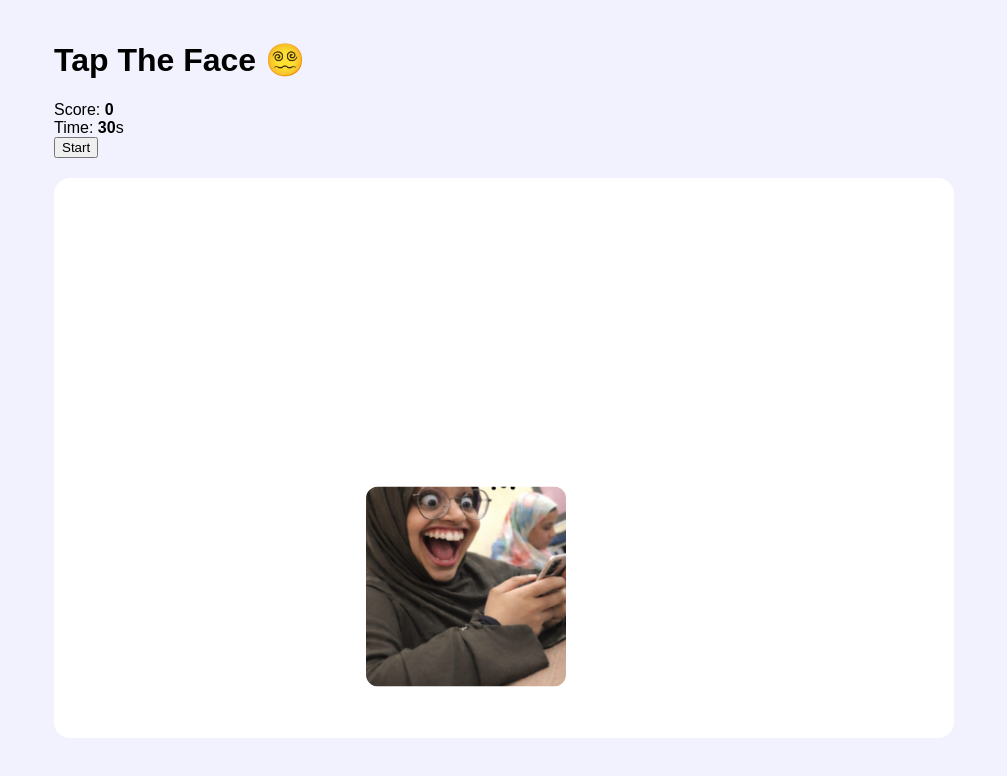
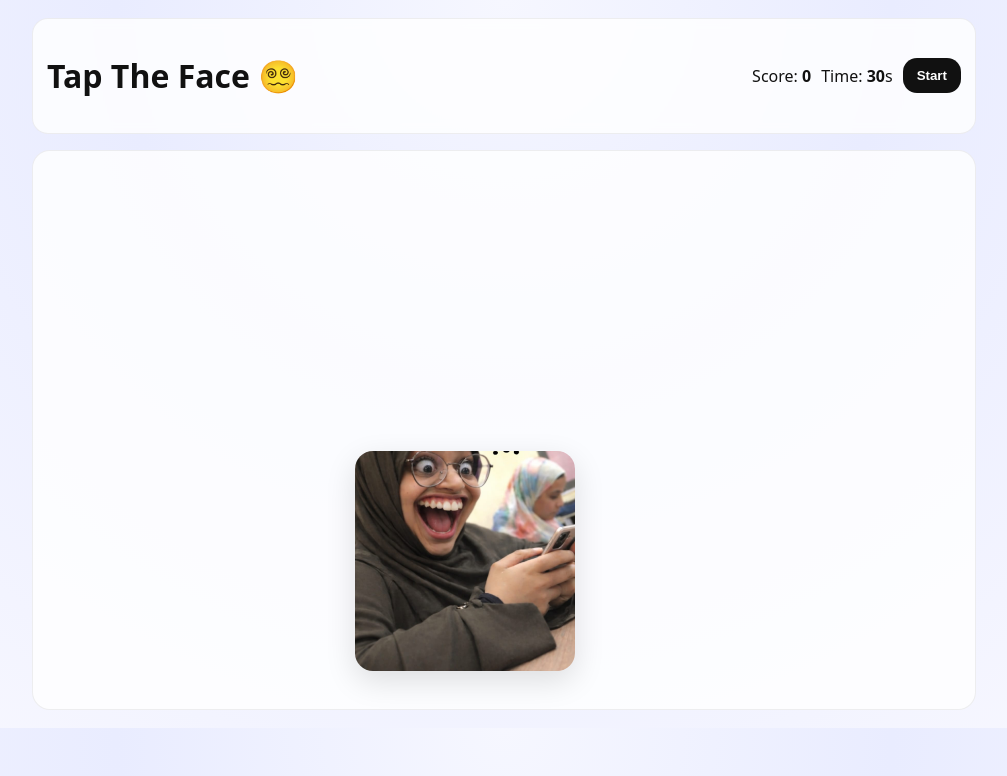
Before and after one commit to KaliBro-dev/tap_tap, a plain HTML site: page index.html in a window 1280 px wide. Shown: the whole page, without its empty margins (136-1143 px from the left). Drawn offline with Linux system fonts and the light colour scheme.

Commit message:
Revamp styles for improved layout and design

```diff
--- a/style.css
+++ b/style.css
@@ -1,34 +1,117 @@
+* { box-sizing: border-box; }
 body {
   margin: 0;
-  font-family: Arial, sans-serif;
-  background: #f2f2ff;
+  font-family: system-ui, -apple-system, Segoe UI, Roboto, Arial, sans-serif;
+  background: radial-gradient(circle at top, #f6f7ff, #e9ecff 40%, #f8f8ff);
+  color: #111;
 }
 
-.wrap {
-  max-width: 900px;
-  margin: auto;
-  padding: 20px;
+.wrap { max-width: 980px; margin: 0 auto; padding: 18px; }
+
+.top {
+  display: flex;
+  gap: 14px;
+  align-items: center;
+  justify-content: space-between;
+  flex-wrap: wrap;
+  background: #ffffffcc;
+  border: 1px solid #00000010;
+  border-radius: 16px;
+  padding: 14px 14px;
+  backdrop-filter: blur(6px);
 }
 
+.title h1 { margin: 0; font-size: 24px; }
+.title p  { margin: 4px 0 0; opacity: .75; }
+
+.hud {
+  display: flex;
+  gap: 10px;
+  align-items: center;
+}
+
+.card {
+  background: white;
+  border: 1px solid #00000014;
+  border-radius: 14px;
+  padding: 10px 12px;
+  min-width: 92px;
+  display: grid;
+  gap: 2px;
+}
+.card span { font-size: 12px; opacity: .7; }
+.card b { font-size: 18px; }
+
+#startBtn {
+  border: none;
+  padding: 10px 14px;
+  border-radius: 14px;
+  background: #111;
+  color: #fff;
+  font-weight: 700;
+  cursor: pointer;
+}
+#startBtn:disabled { opacity: .5; cursor: not-allowed; }
+
 .arena {
-  height: 70vh;
-  background: white;
-  border-radius: 16px;
+  margin-top: 16px;
+  height: min(70vh, 560px);
+  background: #ffffffcc;
+  border: 1px solid #00000010;
+  border-radius: 18px;
   position: relative;
-  margin-top: 20px;
+  overflow: hidden;
+  display: grid;
+  place-items: center;
 }
 
 .target {
   position: absolute;
   border: none;
-  background: none;
+  padding: 0;
+  background: transparent;
   cursor: pointer;
   transform: translate(-50%, -50%);
+  border-radius: 18px;
+  box-shadow: 0 10px 30px #00000020;
+  overflow: hidden;
+  user-select: none;
+  touch-action: manipulation;
 }
 
 .target img {
-  width: 200px;
-  height: 200px;
+  width: 220px;
+  height: 220px;
   object-fit: cover;
-  border-radius: 12px;
+  display: block;
 }
+
+.bubble {
+  position: absolute;
+  top: 10px;
+  right: 10px;
+  font-weight: 900;
+  font-size: 34px;
+  transform: rotate(12deg);
+  background: #fff;
+  border-radius: 14px;
+  padding: 2px 10px;
+  border: 2px solid #000;
+  opacity: 0.0;
+  transition: opacity .12s ease;
+}
+
+.target.pop .bubble { opacity: 1; }
+
+.msg {
+  position: absolute;
+  bottom: 12px;
+  left: 12px;
+  right: 12px;
+  text-align: center;
+  font-weight: 800;
+  font-size: 18px;
+  opacity: .9;
+}
+
+.footer { margin-top: 10px; opacity: .7; text-align: center; }
```
